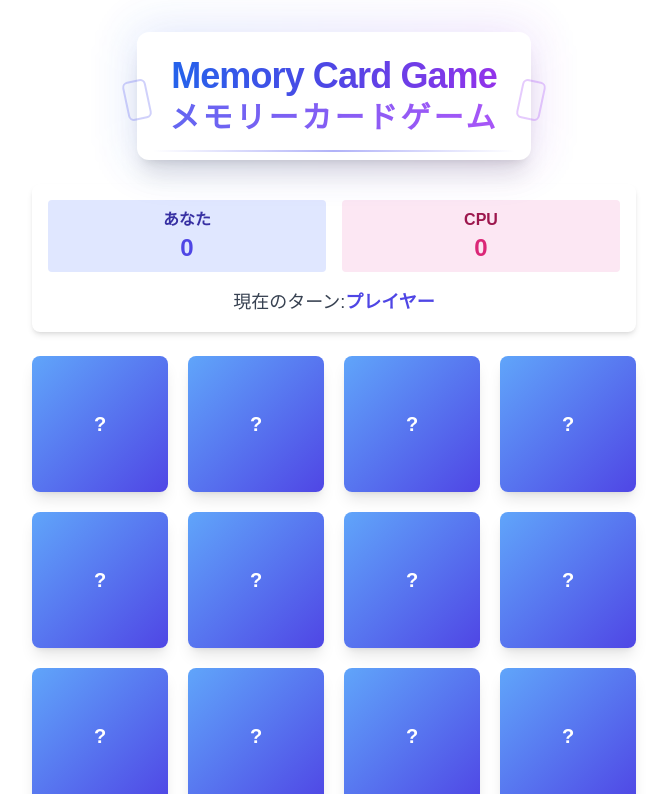
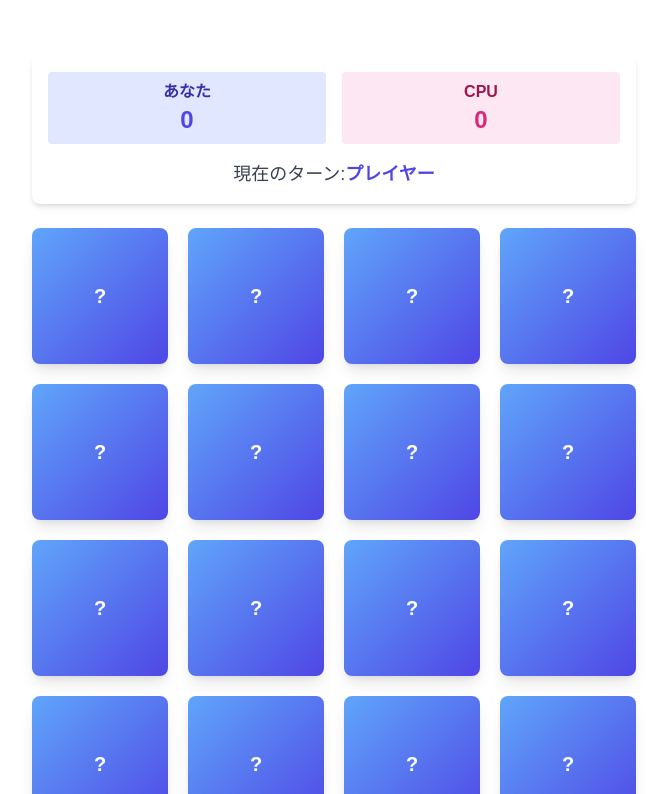
Before and after one commit to AlpineHunter/memory-magic-game, a Next.js app: page / in a window 1280 px wide. Shown: the top 794 px of the page, without its empty margins (306-973 px from the left). Built offline with nearby package versions, Linux system fonts and the light colour scheme.

Commit message:
ロゴ削除

```diff
--- a/package.json
+++ b/package.json
@@ -9,7 +9,7 @@
     "lint": "next lint"
   },
   "dependencies": {
-    "next": "14.2.13",
+    "next": "^14.2.22",
     "react": "^18",
     "react-dom": "^18",
     "zustand": "^5.0.0-rc.2"
--- a/src/components/GameBoard.tsx
+++ b/src/components/GameBoard.tsx
@@ -239,28 +239,6 @@ const GameBoard: React.FC = () => {
               className='absolute -inset-1 bg-gradient-to-r from-blue-600/20 via-indigo-600/20 to-purple-600/20
               blur-xl rounded-xl opacity-75 group-hover:opacity-100 transition duration-1000'
             ></div>
-
-            {/* メインコンテナ */}
-            <div className='relative px-4 py-4 sm:px-6 sm:py-5 md:px-8 md:py-6 bg-white dark:bg-gray-900 rounded-xl shadow-xl'>
-              <div className='flex flex-col items-center space-y-1'>
-                {/* メインタイトル */}
-                <div className='text-xl sm:text-2xl md:text-3xl lg:text-4xl font-bold tracking-tight bg-gradient-to-r from-blue-600 via-indigo-600 to-purple-600 bg-clip-text text-transparent'>
-                  Memory Card Game
-                </div>
-
-                {/* 日本語タイトル */}
-                <div className='text-lg sm:text-xl md:text-2xl lg:text-3xl font-bold tracking-widest bg-gradient-to-r from-indigo-500 to-purple-500 bg-clip-text text-transparent'>
-                  メモリーカードゲーム
-                </div>
-
-                {/* 装飾的なカード要素 */}
-                <div className='absolute -left-3 top-1/2 -translate-y-1/2 w-6 h-10 border-2 border-indigo-500/30 rounded-md transform -rotate-12'></div>
-                <div className='absolute -right-3 top-1/2 -translate-y-1/2 w-6 h-10 border-2 border-purple-500/30 rounded-md transform rotate-12'></div>
-
-                {/* 下部のアクセントライン */}
-                <div className='absolute bottom-2 left-4 right-4 h-0.5 bg-gradient-to-r from-transparent via-indigo-500/50 to-transparent'></div>
-              </div>
-            </div>
           </div>
         </div>
 
```
Also changed, not shown: 1 other file (tests, documents, lock files or other folders).
